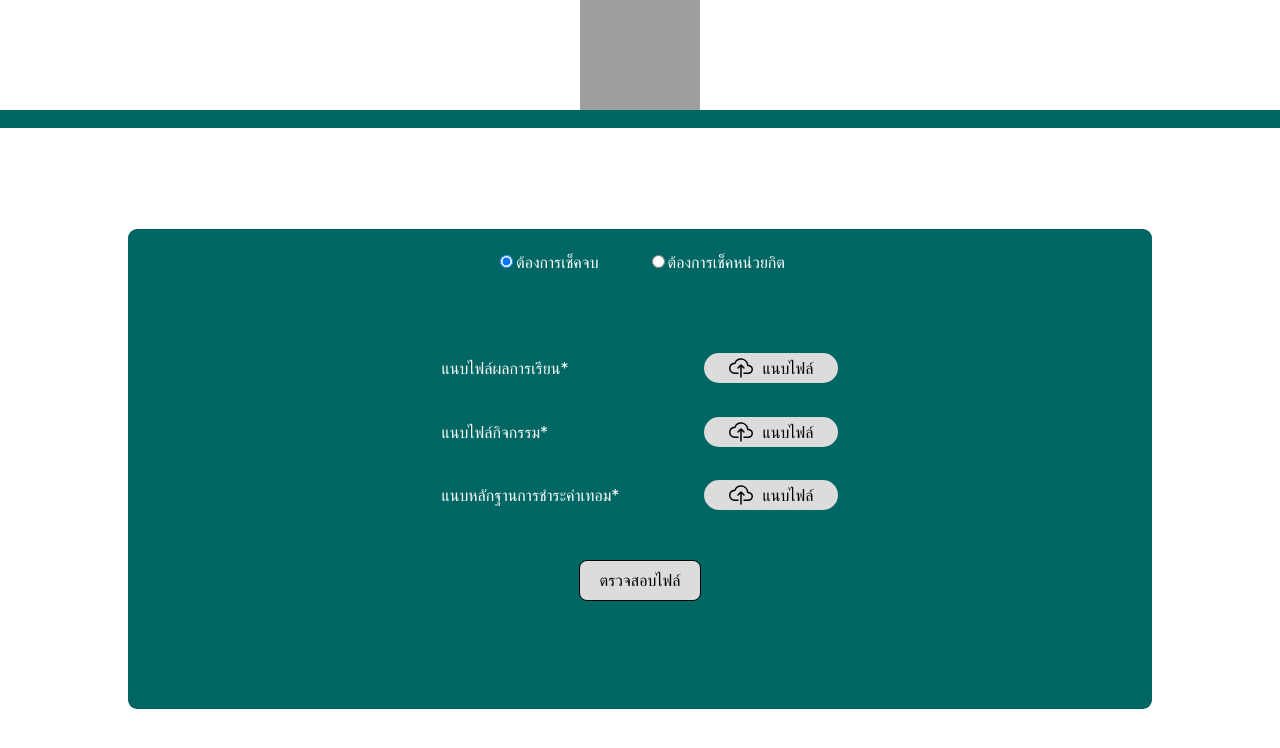
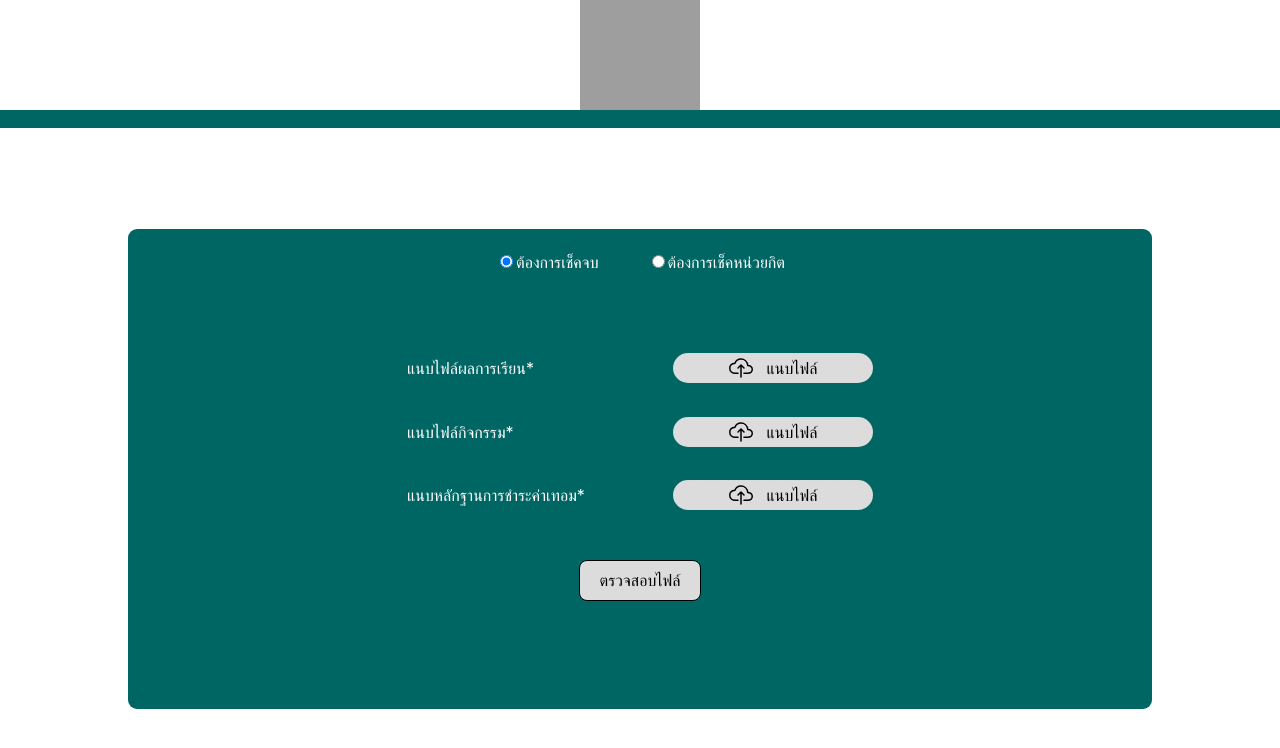
Before and after one commit to sh4dowstorm/472-S-ComSciCurriculumProject-6510450216, a React (Vite) app in the folder frontend/: page /insertgradfile in a window 1280 px wide. Shown: the top 748 px of the page. Built offline with nearby package versions, Linux system fonts and the light colour scheme; grey boxes are pictures that could not be loaded.

Commit message:
resize delete button

```diff
--- a/frontend/src/styles/InsertGradFile.css
+++ b/frontend/src/styles/InsertGradFile.css
@@ -43,7 +43,7 @@
 }
 
 .upload-text {
-  margin-right: 12px;
+  margin-right: 16px;
   font-size: 16px;
   color: white;
 }
--- a/frontend/src/styles/uploadfile-button.css
+++ b/frontend/src/styles/uploadfile-button.css
@@ -13,7 +13,7 @@
   display: flex;
   justify-content: center;
   align-items: center;
-  width: 100%;
+  width: 150px;
   height: 28px;
   padding: 0 24px;
   background-color: gainsboro;
@@ -29,13 +29,14 @@
 }
 
 .upload-icon {
-  margin-right: 10px;
+  margin-right: 14px;
   font-size: 24px; /* icon size */
 }
 
 .delete-icon {
-  margin-left: 12px;
+  padding: 1px;
+  margin-left: 16px;
   cursor: pointer;
   color: red;
-  font-size: 36px; /* icon size */
+  font-size: 28px; /* icon size */
 }
```
